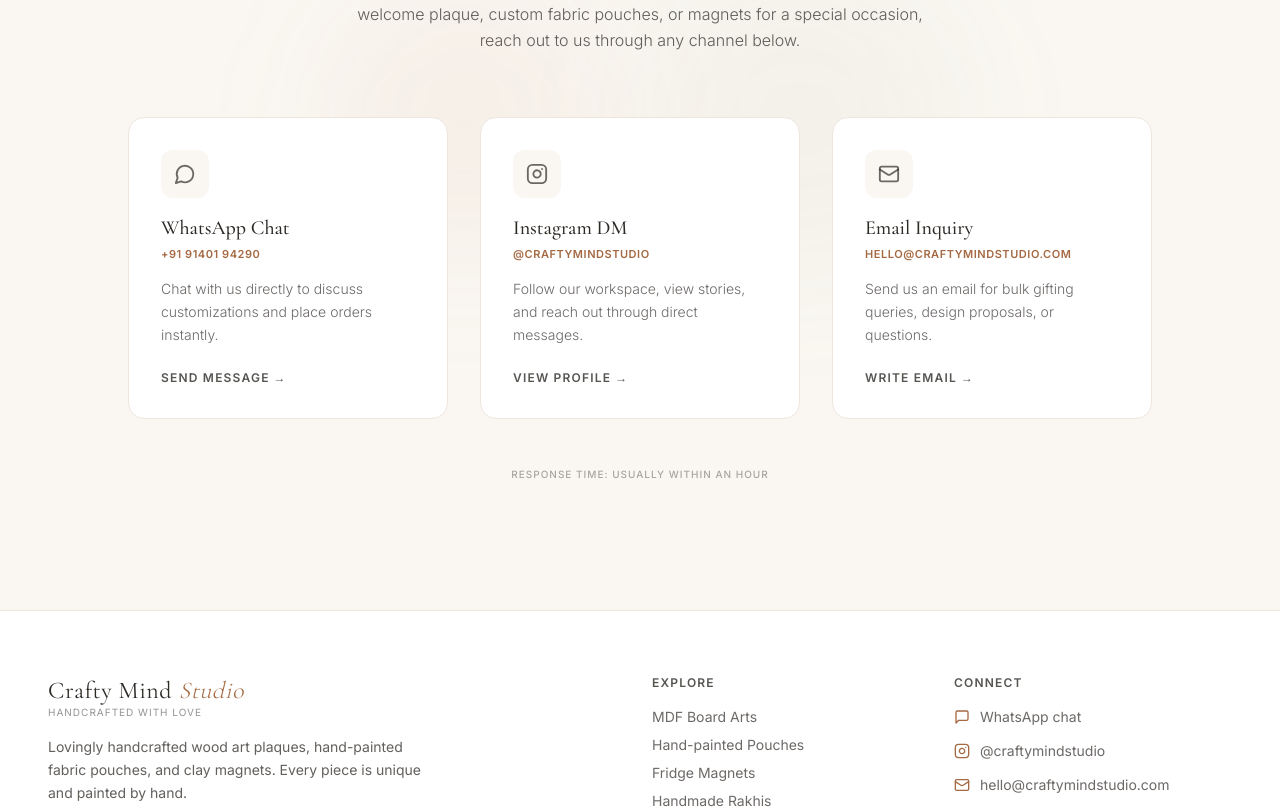
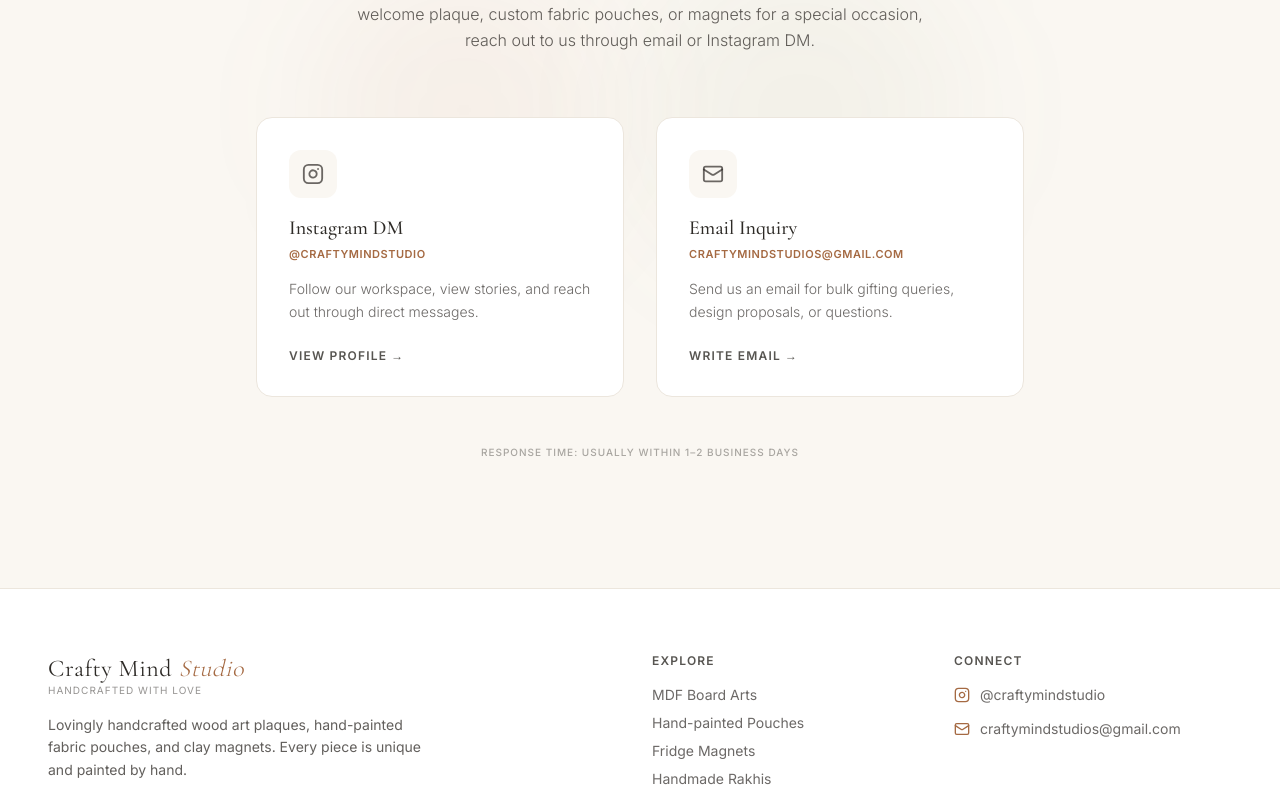
Before and after one commit to AnimeshMudit/CraftyMinds, a Next.js app: page / in a window 1280 px wide. Shown: the part 5486-6295 px from the top of the page. Built offline with nearby package versions, Linux system fonts and the light colour scheme.

Commit message:
Refine customer contact flow and remove WhatsApp support

```diff
--- a/app/layout.tsx
+++ b/app/layout.tsx
@@ -19,7 +19,7 @@ const inter = Inter({
 
 export const metadata: Metadata = {
   title: "Crafty Mind Studio | Handcrafted with Love",
-  description: "Beautiful hand-painted MDF Board Arts, hand-painted pouches, and adorable fridge magnets. Lovingly handmade by a real artisan. Order directly on WhatsApp.",
+  description: "Beautiful hand-painted MDF Board Arts, hand-painted pouches, and adorable fridge magnets. Lovingly handmade by a real artisan. Order securely on our website.",
 };
 
 export default function RootLayout({
--- a/app/privacy-policy/page.tsx
+++ b/app/privacy-policy/page.tsx
@@ -93,8 +93,8 @@ export default function PrivacyPolicyPage() {
             For any queries or concerns regarding this Privacy Policy, please reach out to us at:
           </p>
           <div className="bg-slate-50 p-4 rounded-2xl border border-slate-100 mt-2 space-y-1 font-sans text-sm">
-            <p><strong>Email:</strong> hello@craftymindstudio.com</p>
-            <p><strong>WhatsApp Support:</strong> +91 9140194290</p>
+            <p><strong>Email:</strong> craftymindstudios@gmail.com</p>
+            <p><strong>Instagram:</strong> @craftymindstudio</p>
           </div>
         </div>
 
--- a/app/product/[id]/page.tsx
+++ b/app/product/[id]/page.tsx
@@ -152,7 +152,7 @@ export default async function ProductDetailsPage({ params }: ProductPageProps) {
                 <div className="space-y-1">
                   <h4 className="text-xs uppercase tracking-wider font-semibold text-accent-secondary">Customizable Design</h4>
                   <p className="text-foreground/80 text-xs sm:text-sm font-light font-sans leading-relaxed">
-                    This design is hand-painted to order. You can request custom colors, family names, dimensions, or custom inscriptions when you contact us on WhatsApp!
+                    This design is hand-painted to order. You can request custom colors, family names, dimensions, or custom inscriptions by emailing us at craftymindstudios@gmail.com!
                   </p>
                 </div>
               </div>
--- a/app/refund-policy/page.tsx
+++ b/app/refund-policy/page.tsx
@@ -91,8 +91,8 @@ export default function RefundPolicyPage() {
             For refund queries or to submit proof of damage, please reach out to us:
           </p>
           <div className="bg-slate-50 p-4 rounded-2xl border border-slate-100 mt-2 space-y-1 font-sans text-sm">
-            <p><strong>Email:</strong> hello@craftymindstudio.com</p>
-            <p><strong>WhatsApp Support:</strong> +91 9140194290</p>
+            <p><strong>Email:</strong> craftymindstudios@gmail.com</p>
+            <p><strong>Instagram:</strong> @craftymindstudio</p>
           </div>
         </div>
 
--- a/app/shipping-policy/page.tsx
+++ b/app/shipping-policy/page.tsx
@@ -91,8 +91,8 @@ export default function ShippingPolicyPage() {
             For any concerns regarding dispatch schedules or address corrections, please reach out:
           </p>
           <div className="bg-slate-50 p-4 rounded-2xl border border-slate-100 mt-2 space-y-1 font-sans text-sm">
-            <p><strong>Email:</strong> hello@craftymindstudio.com</p>
-            <p><strong>WhatsApp Support:</strong> +91 9140194290 (10 AM to 6 PM)</p>
+            <p><strong>Email:</strong> craftymindstudios@gmail.com</p>
+            <p><strong>Instagram:</strong> @craftymindstudio</p>
           </div>
         </div>
 
--- a/app/terms-and-conditions/page.tsx
+++ b/app/terms-and-conditions/page.tsx
@@ -86,7 +86,7 @@ export default function TermsAndConditionsPage() {
             If you need clarification regarding any part of these Terms and Conditions, please contact us:
           </p>
           <div className="bg-slate-50 p-4 rounded-2xl border border-slate-100 mt-2 space-y-1 font-sans text-sm">
-            <p><strong>Email:</strong> hello@craftymindstudio.com</p>
+            <p><strong>Email:</strong> craftymindstudios@gmail.com</p>
             <p><strong>Address:</strong> Crafty Minds Studio, Uttar Pradesh, India</p>
           </div>
         </div>
--- a/components/CTASection.tsx
+++ b/components/CTASection.tsx
@@ -2,19 +2,10 @@
 
 import React from "react";
 import { motion } from "framer-motion";
-import { MessageCircle, Instagram, Mail } from "lucide-react";
+import { Instagram, Mail } from "lucide-react";
 
 export default function CTASection() {
   const contactMethods = [
-    {
-      icon: MessageCircle,
-      title: "WhatsApp Chat",
-      label: "+91 91401 94290",
-      description: "Chat with us directly to discuss customizations and place orders instantly.",
-      href: "https://wa.me/919140194290?text=Hi%2C%20I%20am%20interested%20in%20discussing%20a%20personalized%20or%20customized%20order%20with%20you!",
-      colorClass: "hover:border-[#25D366]/40 group-hover:text-[#25D366]",
-      btnText: "Send Message",
-    },
     {
       icon: Instagram,
       title: "Instagram DM",
@@ -27,9 +18,9 @@ export default function CTASection() {
     {
       icon: Mail,
       title: "Email Inquiry",
-      label: "hello@craftymindstudio.com",
+      label: "craftymindstudios@gmail.com",
       description: "Send us an email for bulk gifting queries, design proposals, or questions.",
-      href: "mailto:hello@craftymindstudio.com",
+      href: "mailto:craftymindstudios@gmail.com?subject=Crafty%20Mind%20Studio%20Inquiry",
       colorClass: "hover:border-accent/40 group-hover:text-accent",
       btnText: "Write Email",
     },
@@ -57,12 +48,12 @@ export default function CTASection() {
           </h2>
 
           <p className="text-foreground/75 text-sm sm:text-base max-w-xl leading-relaxed font-sans font-light">
-            We love bringing your custom ideas to life! Whether you want a personalized welcome plaque, custom fabric pouches, or magnets for a special occasion, reach out to us through any channel below.
+            We love bringing your custom ideas to life! Whether you want a personalized welcome plaque, custom fabric pouches, or magnets for a special occasion, reach out to us through email or Instagram DM.
           </p>
         </motion.div>
 
         {/* Contact Cards Grid */}
-        <div className="grid grid-cols-1 md:grid-cols-3 gap-4 md:gap-8 max-w-5xl mx-auto">
+        <div className="grid grid-cols-1 md:grid-cols-2 gap-4 md:gap-8 max-w-3xl mx-auto">
           {contactMethods.map((method, idx) => {
             const Icon = method.icon;
             return (
@@ -106,7 +97,7 @@ export default function CTASection() {
         </div>
 
         <p className="text-[10px] uppercase tracking-widest text-foreground/40 text-center pt-8 md:pt-12 font-sans font-medium">
-          Response time: Usually within an hour
+          Response time: Usually within 1–2 business days
         </p>
       </div>
     </section>
--- a/components/Footer.tsx
+++ b/components/Footer.tsx
@@ -3,7 +3,7 @@
 import React from "react";
 import Link from "next/link";
 import { usePathname } from "next/navigation";
-import { Instagram, MessageSquare, Mail } from "lucide-react";
+import { Instagram, Mail } from "lucide-react";
 
 export default function Footer() {
   const pathname = usePathname();
@@ -63,17 +63,6 @@ export default function Footer() {
           <ul className="space-y-3.5 text-sm text-foreground/70">
             <li>
               <a
-                href="https://wa.me/919140194290?text=Hi%2C%20I%27d%20like%20to%20know%20more%20about%20your%20handcrafted%20products!"
-                target="_blank"
-                rel="noopener noreferrer"
-                className="flex items-center space-x-2.5 hover:text-accent transition-colors duration-300 group"
-              >
-                <MessageSquare size={16} className="text-accent group-hover:scale-110 transition-transform duration-300" />
-                <span>WhatsApp chat</span>
-              </a>
-            </li>
-            <li>
-              <a
                 href="https://instagram.com/craftymindstudio"
                 target="_blank"
                 rel="noopener noreferrer"
@@ -85,11 +74,11 @@ export default function Footer() {
             </li>
             <li>
               <a
-                href="mailto:hello@craftymindstudio.com"
+                href="mailto:craftymindstudios@gmail.com"
                 className="flex items-center space-x-2.5 hover:text-accent transition-colors duration-300 group"
               >
                 <Mail size={16} className="text-accent group-hover:scale-110 transition-transform duration-300" />
-                <span>hello@craftymindstudio.com</span>
+                <span>craftymindstudios@gmail.com</span>
               </a>
             </li>
           </ul>
--- a/components/HowItWorks.tsx
+++ b/components/HowItWorks.tsx
@@ -2,7 +2,7 @@
 
 import React from "react";
 import { motion } from "framer-motion";
-import { Search, Heart, MessageCircle, Package } from "lucide-react";
+import { Search, Heart, Mail, Package } from "lucide-react";
 
 const steps = [
   {
@@ -16,9 +16,9 @@ const steps = [
     description: "Select a design that speaks to you, or decide on custom details like name plates or specific color palettes.",
   },
   {
-    icon: MessageCircle,
+    icon: Mail,
     title: "Contact Us",
-    description: "Reach out via WhatsApp or Instagram to share your choice and any personalized requests you have in mind.",
+    description: "Reach out via Email or Instagram to share your choice and any personalized requests you have in mind.",
   },
   {
     icon: Package,
--- a/components/Navbar.tsx
+++ b/components/Navbar.tsx
@@ -79,9 +79,7 @@ export default function Navbar() {
           <CartButton />
 
           <a
-            href="https://wa.me/919140194290?text=Hi%2C%20I%20am%20interested%20in%20your%20handcrafted%20products!"
-            target="_blank"
-            rel="noopener noreferrer"
+            href="mailto:craftymindstudios@gmail.com?subject=Crafty%20Mind%20Studio%20Inquiry"
             className="px-6 py-2.5 rounded-full text-xs uppercase tracking-widest bg-accent text-white font-medium hover:bg-accent/90 transition-all duration-300 shadow-xs hover:shadow-md hover:-translate-y-0.5"
           >
             Say Hello
@@ -129,13 +127,11 @@ export default function Navbar() {
               })}
               <hr className="border-border-custom/50 my-2" />
               <a
-                href="https://wa.me/919140194290?text=Hi%2C%20I%20am%20interested%20in%20your%20handcrafted%20products!"
-                target="_blank"
-                rel="noopener noreferrer"
+                href="mailto:craftymindstudios@gmail.com?subject=Crafty%20Mind%20Studio%20Inquiry"
                 onClick={() => setIsOpen(false)}
                 className="w-full text-center py-3.5 rounded-xl text-sm uppercase tracking-wider bg-accent text-white font-medium hover:bg-accent/90 transition-all duration-300 shadow-sm"
               >
-                Contact via WhatsApp
+                Say Hello
               </a>
             </nav>
           </motion.div>
```
Also changed, not shown: components/ProductPurchaseSection.tsx (+1 -22 lines).
